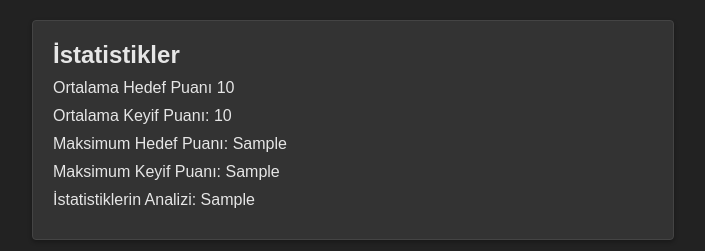
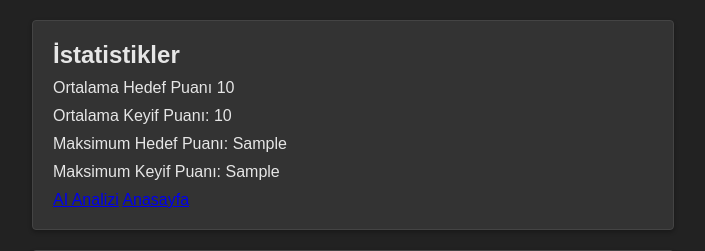
Before and after one commit to asaykal/Form-Statistics-Analyzer, a Flask app: template templates/statistics.html in a window 1280 px wide. Shown: the top 251 px of the page, without its empty margins (287-992 px from the left). Run offline with Flask 3, Linux system fonts and the light colour scheme; the template is opened without the code that fills it: most values are stand-ins (such as "Sample title", 1, 10 or a date in 2020); parts of the project's set-up code (start-up, migrations or seed data) failed here and were passed over.

Commit message:
Update statistics.html

```diff
--- a/templates/statistics.html
+++ b/templates/statistics.html
@@ -19,9 +19,8 @@
                 <p>Ortalama Keyif Puanı: {{ pleasure_point_avg }}</p>
                 <p>Maksimum Hedef Puanı: {{ goal_point_max }}</p>
                 <p>Maksimum Keyif Puanı: {{ pleasure_point_max }}</p>
-                {% if analyzed_statistics %}
-                <p>İstatistiklerin Analizi: {{ analyzed_statistics }}</p>
-                {% endif %}
+                <a href="{{ url_for('talk_about_statistics_endpoint') }}">AI Analizi</a>
+                <a href="/">Anasayfa</a>
             </div>
         </div>
         <div class="row">
```
